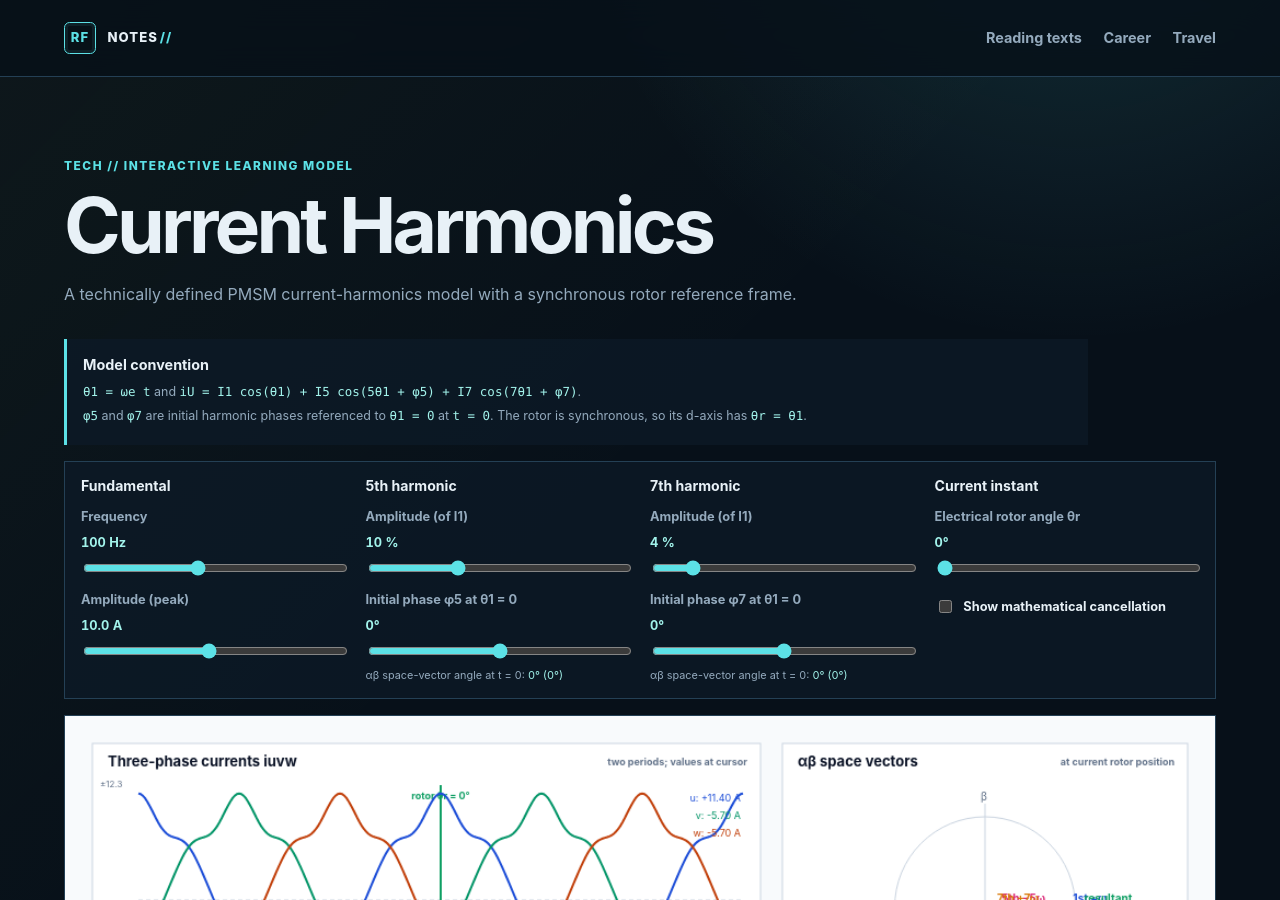
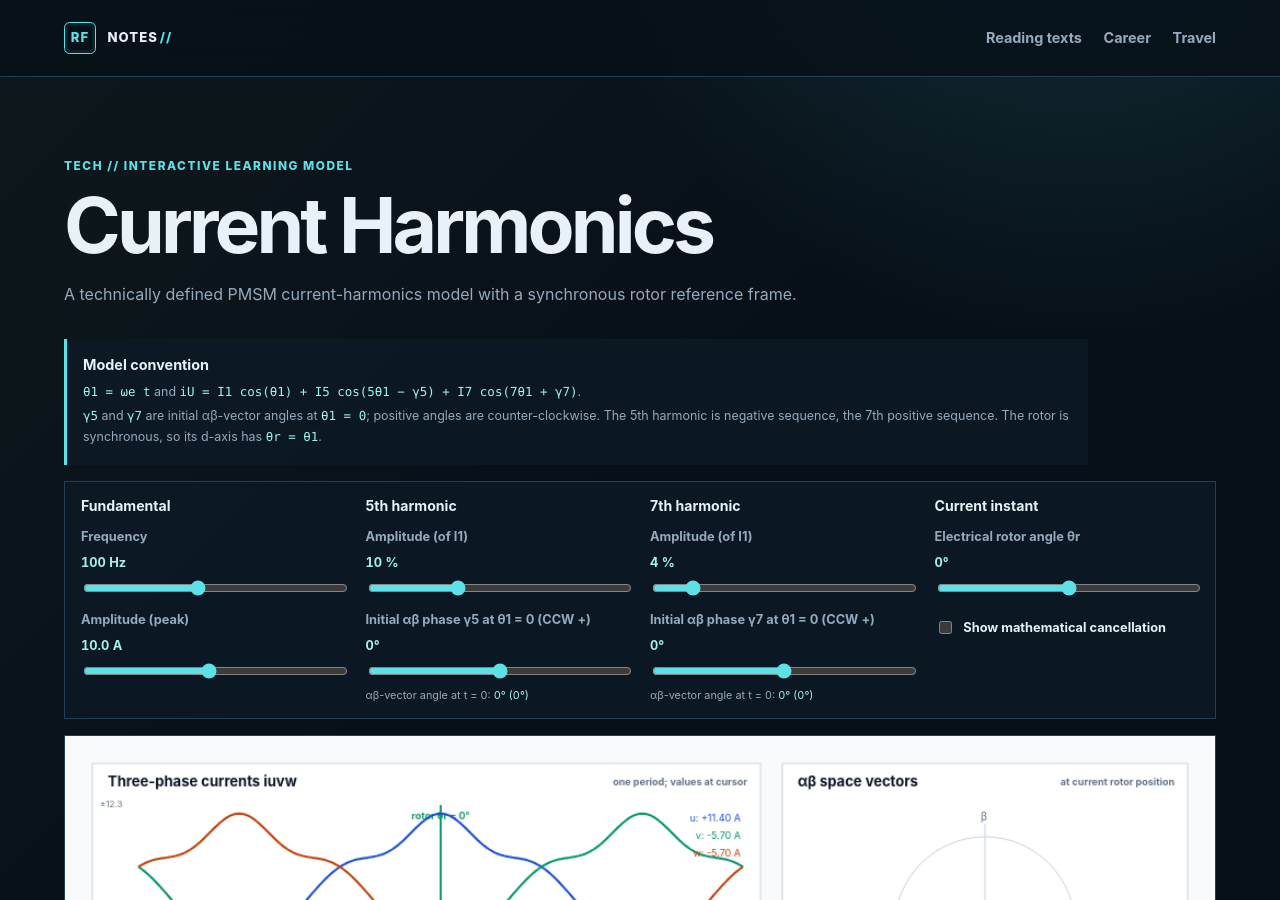
Before and after one commit to RobFil/robfil.github.io, a Jekyll site: the page built from tech/acoustics/index.html, in a window 1280 px wide and 900 px high. Built offline with Jekyll 4.4.1, drawn with Linux system fonts in a browser that asks for light colours.

Commit message:
Clarify harmonic vector phase convention

```diff
--- a/tech/acoustics/acoustics-lab.js
+++ b/tech/acoustics/acoustics-lab.js
@@ -18,26 +18,26 @@
 
   function state() {
     const i1 = Number(controls.amplitude.value); const i5 = i1 * Number(controls.fifth.value) / 100; const i7 = i1 * Number(controls.seventh.value) / 100;
-    return { f: Number(controls.fundamental.value), i1, i5, i7, cursorAngle: Number(controls.cursorAngle.value) * Math.PI / 180, compensated: controls.compensation.checked, phi5: Number(controls.fifthPhase.value) * Math.PI / 180, phi7: Number(controls.seventhPhase.value) * Math.PI / 180 };
+    return { f: Number(controls.fundamental.value), i1, i5, i7, cursorAngle: Number(controls.cursorAngle.value) * Math.PI / 180, compensated: controls.compensation.checked, gamma5: Number(controls.fifthPhase.value) * Math.PI / 180, gamma7: Number(controls.seventhPhase.value) * Math.PI / 180 };
   }
   function formatVectorAngle(angle) { const raw = Math.round(angle * 180 / Math.PI); const signed = ((raw + 180) % 360 + 360) % 360 - 180; const full = (signed + 360) % 360; return `${signed}° (${full}°)`; }
-  function updateLabels() { const s = state(); outputs.fundamental.textContent = `${s.f} Hz`; outputs.amplitude.textContent = `${s.i1.toFixed(1)} A`; outputs.fifth.textContent = `${controls.fifth.value} %`; outputs.fifthPhase.textContent = `${controls.fifthPhase.value}°`; outputs.fifthVectorAngle.textContent = formatVectorAngle(-s.phi5); outputs.seventh.textContent = `${controls.seventh.value} %`; outputs.seventhPhase.textContent = `${controls.seventhPhase.value}°`; outputs.seventhVectorAngle.textContent = formatVectorAngle(s.phi7); outputs.cursorAngle.textContent = `${controls.cursorAngle.value}°`; }
+  function updateLabels() { const s = state(); outputs.fundamental.textContent = `${s.f} Hz`; outputs.amplitude.textContent = `${s.i1.toFixed(1)} A`; outputs.fifth.textContent = `${controls.fifth.value} %`; outputs.fifthPhase.textContent = `${controls.fifthPhase.value}°`; outputs.fifthVectorAngle.textContent = formatVectorAngle(s.gamma5); outputs.seventh.textContent = `${controls.seventh.value} %`; outputs.seventhPhase.textContent = `${controls.seventhPhase.value}°`; outputs.seventhVectorAngle.textContent = formatVectorAngle(s.gamma7); outputs.cursorAngle.textContent = `${controls.cursorAngle.value}°`; }
   function line(x1, y1, x2, y2, color, width = 1, dash = []) { ctx.save(); ctx.strokeStyle = color; ctx.lineWidth = width; ctx.setLineDash(dash); ctx.beginPath(); ctx.moveTo(x1, y1); ctx.lineTo(x2, y2); ctx.stroke(); ctx.restore(); }
   function text(value, x, y, size = 12, color = colours.ink, align = "left", weight = "400") { ctx.fillStyle = color; ctx.font = `${weight} ${size}px Inter, system-ui, sans-serif`; ctx.textAlign = align; ctx.textBaseline = "middle"; ctx.fillText(value, x, y); }
   function card(x, y, w, h, title, detail = "") { ctx.fillStyle = colours.card; ctx.strokeStyle = colours.grid; ctx.lineWidth = 1; ctx.fillRect(x, y, w, h); ctx.strokeRect(x, y, w, h); text(title, x + 14, y + 17, 13, colours.ink, "left", "700"); if (detail) text(detail, x + w - 12, y + 17, 9, colours.muted, "right", "700"); }
   function vector(cx, cy, x, y, color, label) { line(cx, cy, x, y, color, 3); const a = Math.atan2(y - cy, x - cx); const h = 8; ctx.fillStyle = color; ctx.beginPath(); ctx.moveTo(x, y); ctx.lineTo(x - h * Math.cos(a - .48), y - h * Math.sin(a - .48)); ctx.lineTo(x - h * Math.cos(a + .48), y - h * Math.sin(a + .48)); ctx.closePath(); ctx.fill(); if (label) text(label, x + 8, y - 8, 10, color, "left", "700"); }
   function current(phase, theta, s) {
     const i5 = s.compensated ? 0 : s.i5; const i7 = s.compensated ? 0 : s.i7;
-    return s.i1 * Math.cos(theta + phase) + i5 * Math.cos(5 * (theta + phase) + s.phi5) + i7 * Math.cos(7 * (theta + phase) + s.phi7);
+    return s.i1 * Math.cos(theta + phase) + i5 * Math.cos(5 * (theta + phase) - s.gamma5) + i7 * Math.cos(7 * (theta + phase) + s.gamma7);
   }
   function drawWave(x, y, w, h, s) {
-    card(x, y, w, h, "Three-phase currents iuvw", s.compensated ? "ideal cancellation on" : "two periods; values at cursor");
+    card(x, y, w, h, "Three-phase currents iuvw", s.compensated ? "ideal cancellation on" : "one period; values at cursor");
     const left = x + 42, right = x + w - 16, top = y + 38, bottom = y + h - 27, mid = (top + bottom) / 2, limit = 1.08 * (s.compensated ? s.i1 : s.i1 + s.i5 + s.i7), scale = (bottom - top) / (2 * limit);
-    const referenceX = (left + right) / 2, cursorX = referenceX + (right - referenceX) * s.cursorAngle / tau;
-    line(left, mid, right, mid, colours.grid, 1, [4, 3]); line(referenceX, top, referenceX, bottom, colours.grid, 1, [3, 3]); line(cursorX, top, cursorX, bottom, colours.field, 2); text("−1 period", left, y + h - 10, 9, colours.muted); text("θ1 = 0", referenceX, y + h - 10, 9, colours.muted, "center"); text("+1 period", right, y + h - 10, 9, colours.muted, "right"); text(`rotor θr = ${Math.round(s.cursorAngle * 180 / Math.PI)}°`, cursorX, top + 10, 9, colours.field, "center", "700");
+    const referenceX = (left + right) / 2, cursorX = referenceX + (right - referenceX) * s.cursorAngle / Math.PI;
+    line(left, mid, right, mid, colours.grid, 1, [4, 3]); line(referenceX, top, referenceX, bottom, colours.grid, 1, [3, 3]); line(cursorX, top, cursorX, bottom, colours.field, 2); text("−½ period", left, y + h - 10, 9, colours.muted); text("θ1 = 0", referenceX, y + h - 10, 9, colours.muted, "center"); text("+½ period", right, y + h - 10, 9, colours.muted, "right"); text(`rotor θr = ${Math.round(s.cursorAngle * 180 / Math.PI)}°`, cursorX, top + 10, 9, colours.field, "center", "700");
     [[0, colours.u, "u"], [-2 * Math.PI / 3, colours.v, "v"], [2 * Math.PI / 3, colours.w, "w"]].forEach(([phase, color, label]) => {
       ctx.strokeStyle = color; ctx.lineWidth = 2; ctx.beginPath();
-      for (let px = left; px <= right; px += 2) { const local = -tau + 2 * tau * (px - left) / (right - left); const py = mid - scale * current(phase, local, s); if (px === left) ctx.moveTo(px, py); else ctx.lineTo(px, py); }
+      for (let px = left; px <= right; px += 2) { const local = -Math.PI + tau * (px - left) / (right - left); const py = mid - scale * current(phase, local, s); if (px === left) ctx.moveTo(px, py); else ctx.lineTo(px, py); }
       ctx.stroke(); const value = current(phase, s.cursorAngle, s); text(`${label}: ${value >= 0 ? "+" : ""}${value.toFixed(2)} A`, right - 2, top + 12 + ["u", "v", "w"].indexOf(label) * 16, 9, color, "right");
     });
     text(`±${limit.toFixed(1)}`, x + 7, top, 8, colours.muted); text(`−${limit.toFixed(1)}`, x + 7, bottom, 8, colours.muted);
@@ -45,18 +45,18 @@
   function drawSpaceVector(x, y, w, h, s) {
     card(x, y, w, h, "αβ space vectors", "at current rotor position"); const cx = x + w / 2, cy = y + h / 2 + 12, r = Math.min(w, h) * .30;
     ctx.strokeStyle = colours.grid; ctx.lineWidth = 1; ctx.beginPath(); ctx.arc(cx, cy, r, 0, tau); ctx.stroke(); line(cx - r - 12, cy, cx + r + 12, cy, colours.grid); line(cx, cy - r - 12, cx, cy + r + 12, colours.grid);
-    const a1 = s.cursorAngle, a5 = -5 * s.cursorAngle - s.phi5, a7 = 7 * s.cursorAngle + s.phi7;
+    const a1 = s.cursorAngle, a5 = -5 * s.cursorAngle + s.gamma5, a7 = 7 * s.cursorAngle + s.gamma7;
     const ratio = r / Math.max(s.i1 + s.i5 + s.i7, 1); const vectors = [[s.i1, a1, colours.u, "1st +ω"], [s.compensated ? 0 : s.i5, a5, colours.q, "5th −5ω"], [s.compensated ? 0 : s.i7, a7, "#d97706", "7th +7ω"]];
     const rotorRadius = r * .84; line(cx, cy, cx + rotorRadius * Math.cos(s.cursorAngle), cy - rotorRadius * Math.sin(s.cursorAngle), "#475569", 2, [5, 4]); text("rotor d", cx + (rotorRadius + 16) * Math.cos(s.cursorAngle), cy - (rotorRadius + 16) * Math.sin(s.cursorAngle), 9, "#475569", "center", "700"); let sx = 0, sy = 0; vectors.forEach(([mag, a, color, label]) => { const vx = mag * Math.cos(a) * ratio, vy = -mag * Math.sin(a) * ratio; sx += vx; sy += vy; if (mag > 0) vector(cx, cy, cx + vx, cy + vy, color, label); }); vector(cx, cy, cx + sx, cy + sy, colours.field, "resultant"); text("α", cx + r + 18, cy + 3, 10, colours.muted); text("β", cx - 4, cy - r - 18, 10, colours.muted);
   }
   function drawDq(x, y, w, h, s) {
-    const harmonic5 = s.compensated ? 0 : s.i5, harmonic7 = s.compensated ? 0 : s.i7; card(x, y, w, h, "Rotor-synchronous dq frame", `two periods; |6 f1| = ${6 * s.f} Hz`); const left = x + 42, right = x + w - 16, top = y + 52, bottom = y + h - 27, mid = (top + bottom) / 2, scale = (bottom - top) / (2 * Math.max(s.i5 + s.i7, 1)), referenceX = (left + right) / 2, cursorX = referenceX + (right - referenceX) * s.cursorAngle / tau, currentD = s.i1 + harmonic5 * Math.cos(6 * s.cursorAngle + s.phi5) + harmonic7 * Math.cos(6 * s.cursorAngle + s.phi7), currentQ = -harmonic5 * Math.sin(6 * s.cursorAngle + s.phi5) + harmonic7 * Math.sin(6 * s.cursorAngle + s.phi7); line(left, mid, right, mid, colours.grid, 1, [4, 3]); line(referenceX, top, referenceX, bottom, colours.grid, 1, [3, 3]); line(cursorX, top, cursorX, bottom, colours.field, 2); text(`At cursor: d = ${currentD.toFixed(2)} A, q = ${currentQ.toFixed(2)} A`, left, y + 36, 9, colours.muted);
-    const draw = (axis, color, label) => { if (s.compensated || (s.i5 === 0 && s.i7 === 0)) return; ctx.strokeStyle = color; ctx.lineWidth = 2; ctx.beginPath(); for (let px = left; px <= right; px += 2) { const theta = -tau + 2 * tau * (px - left) / (right - left); const harmonicAngle = 6 * theta; const value = axis === "d" ? s.i5 * Math.cos(harmonicAngle + s.phi5) + s.i7 * Math.cos(harmonicAngle + s.phi7) : -s.i5 * Math.sin(harmonicAngle + s.phi5) + s.i7 * Math.sin(harmonicAngle + s.phi7); const py = mid - value * scale; if (px === left) ctx.moveTo(px, py); else ctx.lineTo(px, py); } ctx.stroke(); text(label, right - 4, top + (axis === "d" ? 12 : 28), 9, color, "right"); };
-    draw("d", colours.d, "d harmonic"); draw("q", colours.q, "q harmonic"); text("d/q harmonic ripple", left, y + h - 10, 9, colours.muted); text("−1 period", left + 150, y + h - 10, 9, colours.muted); text("θ1 = 0", referenceX, y + h - 10, 9, colours.muted, "center"); text("+1 period", right, y + h - 10, 9, colours.muted, "right"); if (s.compensated) text("Only fundamental DC remains", x + w / 2, mid, 12, colours.field, "center", "700");
+    const harmonic5 = s.compensated ? 0 : s.i5, harmonic7 = s.compensated ? 0 : s.i7; card(x, y, w, h, "Rotor-synchronous dq frame", `one period; |6 f1| = ${6 * s.f} Hz`); const left = x + 42, right = x + w - 16, top = y + 52, bottom = y + h - 27, mid = (top + bottom) / 2, scale = (bottom - top) / (2 * Math.max(s.i5 + s.i7, 1)), referenceX = (left + right) / 2, cursorX = referenceX + (right - referenceX) * s.cursorAngle / Math.PI, currentD = s.i1 + harmonic5 * Math.cos(6 * s.cursorAngle - s.gamma5) + harmonic7 * Math.cos(6 * s.cursorAngle + s.gamma7), currentQ = -harmonic5 * Math.sin(6 * s.cursorAngle - s.gamma5) + harmonic7 * Math.sin(6 * s.cursorAngle + s.gamma7); line(left, mid, right, mid, colours.grid, 1, [4, 3]); line(referenceX, top, referenceX, bottom, colours.grid, 1, [3, 3]); line(cursorX, top, cursorX, bottom, colours.field, 2); text(`At cursor: d = ${currentD.toFixed(2)} A, q = ${currentQ.toFixed(2)} A`, left, y + 36, 9, colours.muted);
+    const draw = (axis, color, label) => { if (s.compensated || (s.i5 === 0 && s.i7 === 0)) return; ctx.strokeStyle = color; ctx.lineWidth = 2; ctx.beginPath(); for (let px = left; px <= right; px += 2) { const theta = -Math.PI + tau * (px - left) / (right - left); const harmonicAngle = 6 * theta; const value = axis === "d" ? s.i5 * Math.cos(harmonicAngle - s.gamma5) + s.i7 * Math.cos(harmonicAngle + s.gamma7) : -s.i5 * Math.sin(harmonicAngle - s.gamma5) + s.i7 * Math.sin(harmonicAngle + s.gamma7); const py = mid - value * scale; if (px === left) ctx.moveTo(px, py); else ctx.lineTo(px, py); } ctx.stroke(); text(label, right - 4, top + (axis === "d" ? 12 : 28), 9, color, "right"); };
+    draw("d", colours.d, "d harmonic"); draw("q", colours.q, "q harmonic"); text("d/q harmonic ripple", left, y + h - 10, 9, colours.muted); text("−½ period", left, y + h - 10, 9, colours.muted); text("θ1 = 0", referenceX, y + h - 10, 9, colours.muted, "center"); text("+½ period", right, y + h - 10, 9, colours.muted, "right"); if (s.compensated) text("Only fundamental DC remains", x + w / 2, mid, 12, colours.field, "center", "700");
   }
   function drawMsrft(x, y, w, h, s) {
-    card(x, y, w, h, "MSRFT harmonic channels", "relative to rotor dq"); const channels = [["5th in −6ω", s.compensated ? 0 : s.i5, s.phi5, -1, colours.q], ["7th in +6ω", s.compensated ? 0 : s.i7, s.phi7, 1, "#d97706"]];
-    channels.forEach(([label, mag, phase, sign, color], index) => { const cx = x + 125 + index * 185, cy = y + 105, r = 43; ctx.strokeStyle = colours.grid; ctx.lineWidth = 1; ctx.beginPath(); ctx.arc(cx, cy, r, 0, tau); ctx.stroke(); line(cx - r - 6, cy, cx + r + 6, cy, colours.grid); line(cx, cy - r - 6, cx, cy + r + 6, colours.grid); const d = mag * Math.cos(phase), q = sign * mag * Math.sin(phase); const scale = r / Math.max(s.i1 * .35, 1); vector(cx, cy, cx + d * scale, cy - q * scale, color, "DC"); text(label, cx, y + 45, 11, colours.ink, "center", "700"); text(`d: ${d.toFixed(2)} A`, cx, y + 166, 10, colours.muted, "center"); text(`q: ${q.toFixed(2)} A`, cx, y + 184, 10, colours.muted, "center"); text(`|I|: ${mag.toFixed(2)} A`, cx, y + 202, 10, color, "center", "700"); });
+    card(x, y, w, h, "MSRFT harmonic channels", "relative to rotor dq"); const channels = [["5th in −6ω", s.compensated ? 0 : s.i5, s.gamma5, colours.q], ["7th in +6ω", s.compensated ? 0 : s.i7, s.gamma7, "#d97706"]];
+    channels.forEach(([label, mag, phase, color], index) => { const cx = x + 125 + index * 185, cy = y + 105, r = 43; ctx.strokeStyle = colours.grid; ctx.lineWidth = 1; ctx.beginPath(); ctx.arc(cx, cy, r, 0, tau); ctx.stroke(); line(cx - r - 6, cy, cx + r + 6, cy, colours.grid); line(cx, cy - r - 6, cx, cy + r + 6, colours.grid); const d = mag * Math.cos(phase), q = mag * Math.sin(phase); const scale = r / Math.max(s.i1 * .35, 1); vector(cx, cy, cx + d * scale, cy - q * scale, color, "DC"); text(label, cx, y + 45, 11, colours.ink, "center", "700"); text(`d: ${d.toFixed(2)} A`, cx, y + 166, 10, colours.muted, "center"); text(`q: ${q.toFixed(2)} A`, cx, y + 184, 10, colours.muted, "center"); text(`|I|: ${mag.toFixed(2)} A`, cx, y + 202, 10, color, "center", "700"); });
     text(s.compensated ? "Counter-currents cancel both harmonic components." : "Rotate into ±6ω frames to obtain constant d/q values.", x + w / 2, y + h - 16, 10, colours.muted, "center");
   }
   function draw() { const s = state(); ctx.clearRect(0, 0, canvas.width, canvas.height); ctx.fillStyle = "#f8fafc"; ctx.fillRect(0, 0, canvas.width, canvas.height); drawWave(25, 25, 610, 275, s); drawSpaceVector(655, 25, 370, 275, s); drawDq(25, 325, 610, 270, s); drawMsrft(655, 325, 370, 270, s); text(`f₁ = ${s.f} Hz   |   I₁ = ${s.i1.toFixed(1)} A   |   I₅ = ${s.i5.toFixed(2)} A   |   I₇ = ${s.i7.toFixed(2)} A   |   θr = ${controls.cursorAngle.value}°`, 25, 640, 12, colours.ink, "left", "700"); text("Ideal balanced-current model with a synchronous rotor-position cursor and MSRFT extraction.", 25, 665, 10, colours.muted); }
--- a/tech/acoustics/index.html
+++ b/tech/acoustics/index.html
@@ -13,8 +13,8 @@ title: Current Harmonics Lab
 
   <aside class="model-convention" aria-labelledby="convention-title">
     <h2 id="convention-title">Model convention</h2>
-    <p><code>θ1 = ωe t</code> and <code>iU = I1 cos(θ1) + I5 cos(5θ1 + φ5) + I7 cos(7θ1 + φ7)</code>.</p>
-    <p><code>φ5</code> and <code>φ7</code> are initial harmonic phases referenced to <code>θ1 = 0</code> at <code>t = 0</code>. The rotor is synchronous, so its d-axis has <code>θr = θ1</code>.</p>
+    <p><code>θ1 = ωe t</code> and <code>iU = I1 cos(θ1) + I5 cos(5θ1 − γ5) + I7 cos(7θ1 + γ7)</code>.</p>
+    <p><code>γ5</code> and <code>γ7</code> are initial αβ-vector angles at <code>θ1 = 0</code>; positive angles are counter-clockwise. The 5th harmonic is negative sequence, the 7th positive sequence. The rotor is synchronous, so its d-axis has <code>θr = θ1</code>.</p>
   </aside>
 
   <div class="acoustics-controls" aria-label="Harmonic parameters">
@@ -26,18 +26,18 @@ title: Current Harmonics Lab
     <section class="control-group" aria-labelledby="fifth-controls">
       <h2 id="fifth-controls">5th harmonic</h2>
       <label>Amplitude (of I1) <output id="fifth-value">10 %</output><input id="fifth" type="range" min="0" max="30" value="10" step="1"></label>
-      <label>Initial phase φ5 at θ1 = 0 <output id="fifth-phase-value">0°</output><input id="fifth-phase" type="range" min="-180" max="180" value="0" step="1"></label>
-      <p class="phase-reference">αβ space-vector angle at t = 0: <output id="fifth-vector-angle">0° (0°)</output></p>
+      <label>Initial αβ phase γ5 at θ1 = 0 (CCW +) <output id="fifth-phase-value">0°</output><input id="fifth-phase" type="range" min="-180" max="180" value="0" step="1"></label>
+      <p class="phase-reference">αβ-vector angle at t = 0: <output id="fifth-vector-angle">0° (0°)</output></p>
     </section>
     <section class="control-group" aria-labelledby="seventh-controls">
       <h2 id="seventh-controls">7th harmonic</h2>
       <label>Amplitude (of I1) <output id="seventh-value">4 %</output><input id="seventh" type="range" min="0" max="30" value="4" step="1"></label>
-      <label>Initial phase φ7 at θ1 = 0 <output id="seventh-phase-value">0°</output><input id="seventh-phase" type="range" min="-180" max="180" value="0" step="1"></label>
-      <p class="phase-reference">αβ space-vector angle at t = 0: <output id="seventh-vector-angle">0° (0°)</output></p>
+      <label>Initial αβ phase γ7 at θ1 = 0 (CCW +) <output id="seventh-phase-value">0°</output><input id="seventh-phase" type="range" min="-180" max="180" value="0" step="1"></label>
+      <p class="phase-reference">αβ-vector angle at t = 0: <output id="seventh-vector-angle">0° (0°)</output></p>
     </section>
     <section class="control-group" aria-labelledby="cursor-controls">
       <h2 id="cursor-controls">Current instant</h2>
-      <label>Electrical rotor angle θr <output id="cursor-angle-value">0°</output><input id="cursor-angle" type="range" min="0" max="360" value="0" step="1"></label>
+      <label>Electrical rotor angle θr <output id="cursor-angle-value">0°</output><input id="cursor-angle" type="range" min="-180" max="180" value="0" step="1"></label>
       <label class="compensation"><input id="compensation" type="checkbox"> Show mathematical cancellation</label>
     </section>
   </div>
```
